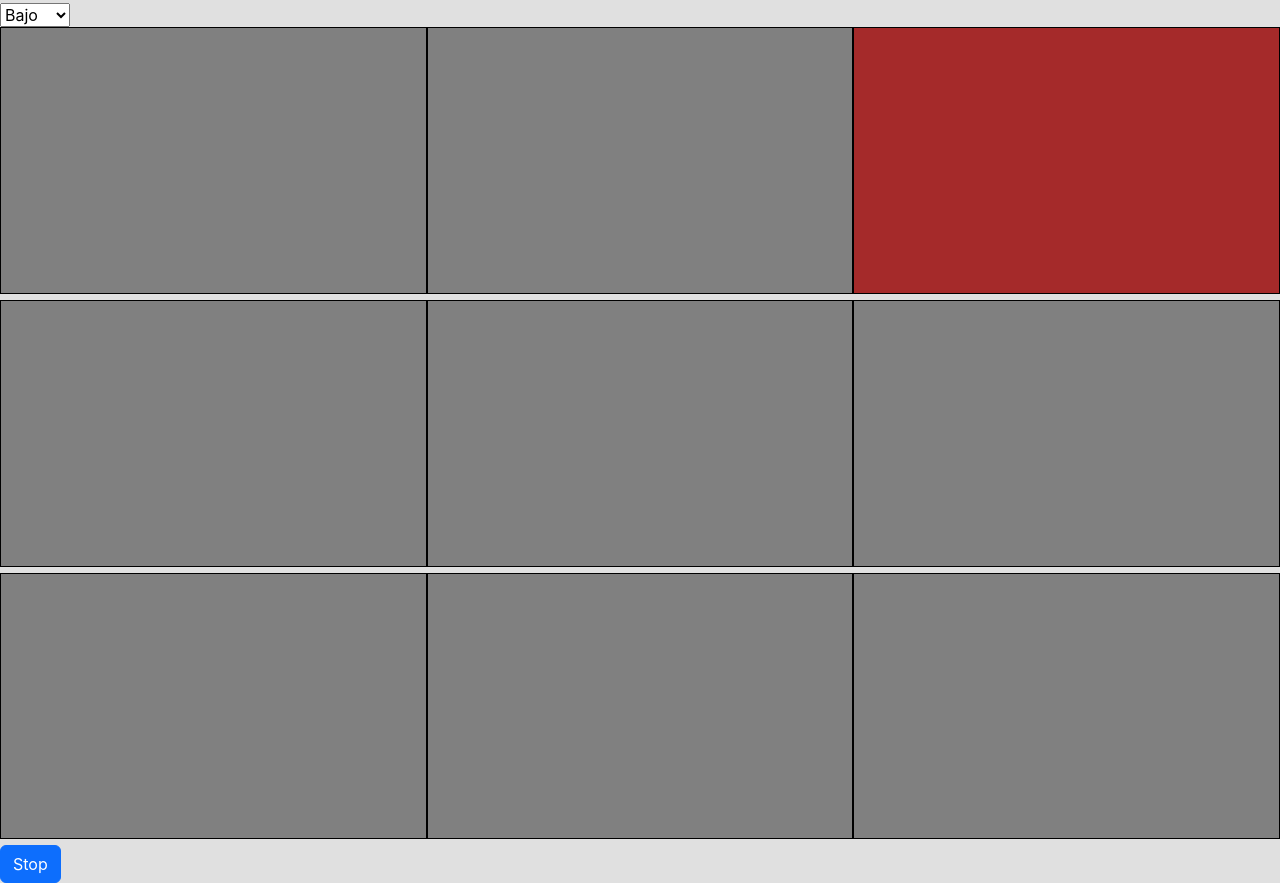
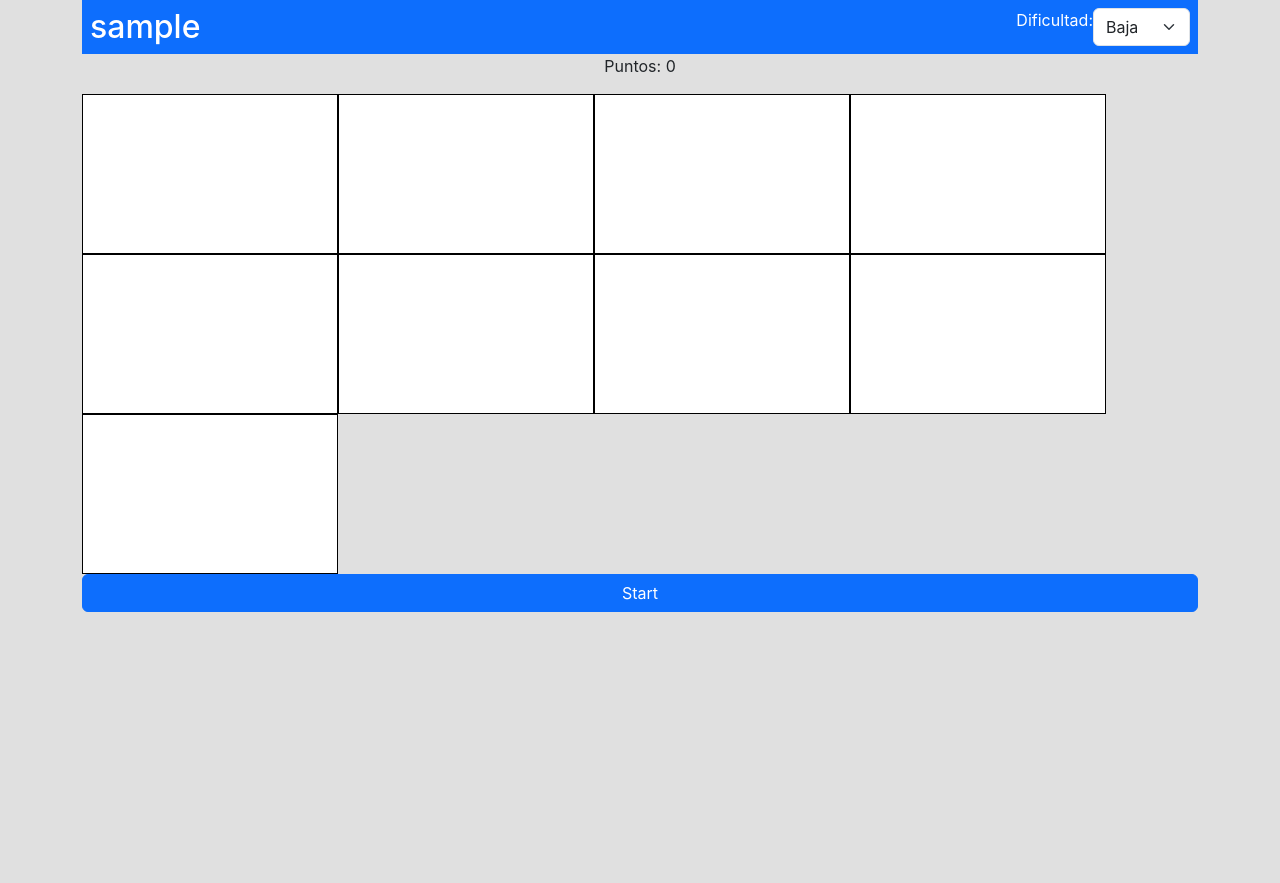
Before and after one commit to Diesouto/whac-a-mole-pwa, a React (Create React App) app: page /game in a window 1280 px wide. After the commit the page ends 800 px from the top, so only its background shows below. Built offline with nearby package versions, Linux system fonts and the light colour scheme; sample sign-in values are in the browser's storage.

Commit message:
basic styling

```diff
--- a/src/components/Cell.tsx
+++ b/src/components/Cell.tsx
@@ -14,17 +14,27 @@ const Cell: React.FC<CellProps> = ({ onWhack, isMoleVisible }) => {
 
   return (
     <div
-      className={`cell ${isMoleVisible ? "mole" : ""}`}
+      className="cell"
       onClick={handleCellClick}
       style={{
-        width: "calc(100vw / 3)",
-        height: "calc(100vh / 3)",
+        width: "calc(60vw / 3)",
+        height: "calc(60vh / 3)",
         border: "1px solid black",
         boxSizing: "border-box",
-        display: "inline-block",
-        backgroundColor: isMoleVisible ? "brown" : "grey",
+        display: "inline-flex",
+        justifyContent: "center",
+        alignItems: "center",
+        backgroundColor: "white",
       }}
-    ></div>
+    >
+      {isMoleVisible && (
+        <img
+          src="/mole.jpeg"
+          alt="Mole"
+          style={{ maxWidth: "100%", maxHeight: "100%" }}
+        />
+      )}
+    </div>
   );
 };
 
--- a/src/components/Grid.tsx
+++ b/src/components/Grid.tsx
@@ -21,7 +21,7 @@ const Grid: React.FC<GridProps> = ({ molePosition, handleWhack }) => {
     return cells;
   };
 
-  return <div className="grid">{renderCells()}</div>;
+  return <div className="grid d-flex flex-wrap">{renderCells()}</div>;
 };
 
 export default Grid;
--- a/src/index.css
+++ b/src/index.css
@@ -12,8 +12,6 @@ body {
   display: flex;
   height: 100vh;
   align-items: center;
-  padding-top: 40px;
-  padding-bottom: 40px;
 }
 
 code {
--- a/src/pages/Game.tsx
+++ b/src/pages/Game.tsx
@@ -9,14 +9,43 @@ const Game: React.FC = () => {
   const [points, setPoints] = useState(UserService.getPoints());
   const [difficulty, setDifficulty] = useState("bajo");
   const [molePosition, setMolePosition] = useState<number>(-1); // Initialize mole position
+  const [gameRunning, setGameRunning] = useState(false);
   const navigate = useNavigate();
+  let intervalId: NodeJS.Timeout;
 
   const handleWhack = () => {
     const pointsIncrement = GameService.getPointsIncrement(difficulty);
     setPoints(points + pointsIncrement);
 
-    // Hide the whacked mole
+    if ("vibrate" in navigator) {
+      navigator.vibrate(200);
+    }
+
     setMolePosition(-1);
+  };
+
+  useEffect(() => {
+    if (gameRunning) {
+      clearInterval(intervalId);
+      startGame();
+    }
+
+    return () => clearInterval(intervalId);
+  }, [gameRunning, difficulty]);
+
+  const startGame = () => {
+    setGameRunning(true);
+    intervalId = setInterval(() => {
+      const newPosition = GameService.generateRandomMolePosition();
+      setMolePosition(newPosition);
+    }, GameService.getTimeInterval(difficulty));
+  };
+
+  const stopGame = () => {
+    setPoints(0);
+    setMolePosition(-1);
+    clearInterval(intervalId);
+    setGameRunning(false);
   };
 
   function logOut() {
@@ -30,32 +59,32 @@ const Game: React.FC = () => {
     }
   }, []);
 
-  useEffect(() => {
-    const intervalId = setInterval(() => {
-      const newPosition = GameService.generateRandomMolePosition();
-      setMolePosition(newPosition);
-    }, GameService.getTimeInterval(difficulty));
-
-    return () => clearInterval(intervalId);
-  }, [difficulty]);
-
   return (
-    <div>
-      <h2>Bienvenido, {UserService.getUser()}!</h2>
-      <p>Puntos: {points}</p>
+    <main className="container h-100">
+      <nav className="w-100 p-2 d-flex align-content-center justify-content-between bg-primary">
+        <h2 className="text-white flex-fill m-0">{UserService.getUser()}</h2>
+        <label className="text-white" htmlFor="dificultad">
+          Dificultad:
+        </label>
         <select
+          id="dificultad"
+          className="form-select w-auto"
           value={difficulty}
           onChange={(e) => setDifficulty(e.target.value)}
         >
-        <option value="bajo">Bajo</option>
-        <option value="medio">Medio</option>
-        <option value="alto">Alto</option>
+          <option value="bajo">Baja</option>
+          <option value="medio">Media</option>
+          <option value="alto">Alta</option>
         </select>
-      <main>
+      </nav>
+      <section className="d-flex flex-column justify-content-around text-center">
+        <p>Puntos: {points}</p>
         <Grid molePosition={molePosition} handleWhack={handleWhack} />
+        <Button onClick={gameRunning ? stopGame : startGame}>
+          {gameRunning ? "Stop" : "Start"}
+        </Button>
+      </section>
     </main>
-      <Button onClick={logOut}>Stop</Button>
-    </div>
   );
 };
 
```
Also changed, not shown: public/mole.jpeg (added). Lines whose indentation alone changed are shown as unchanged.
